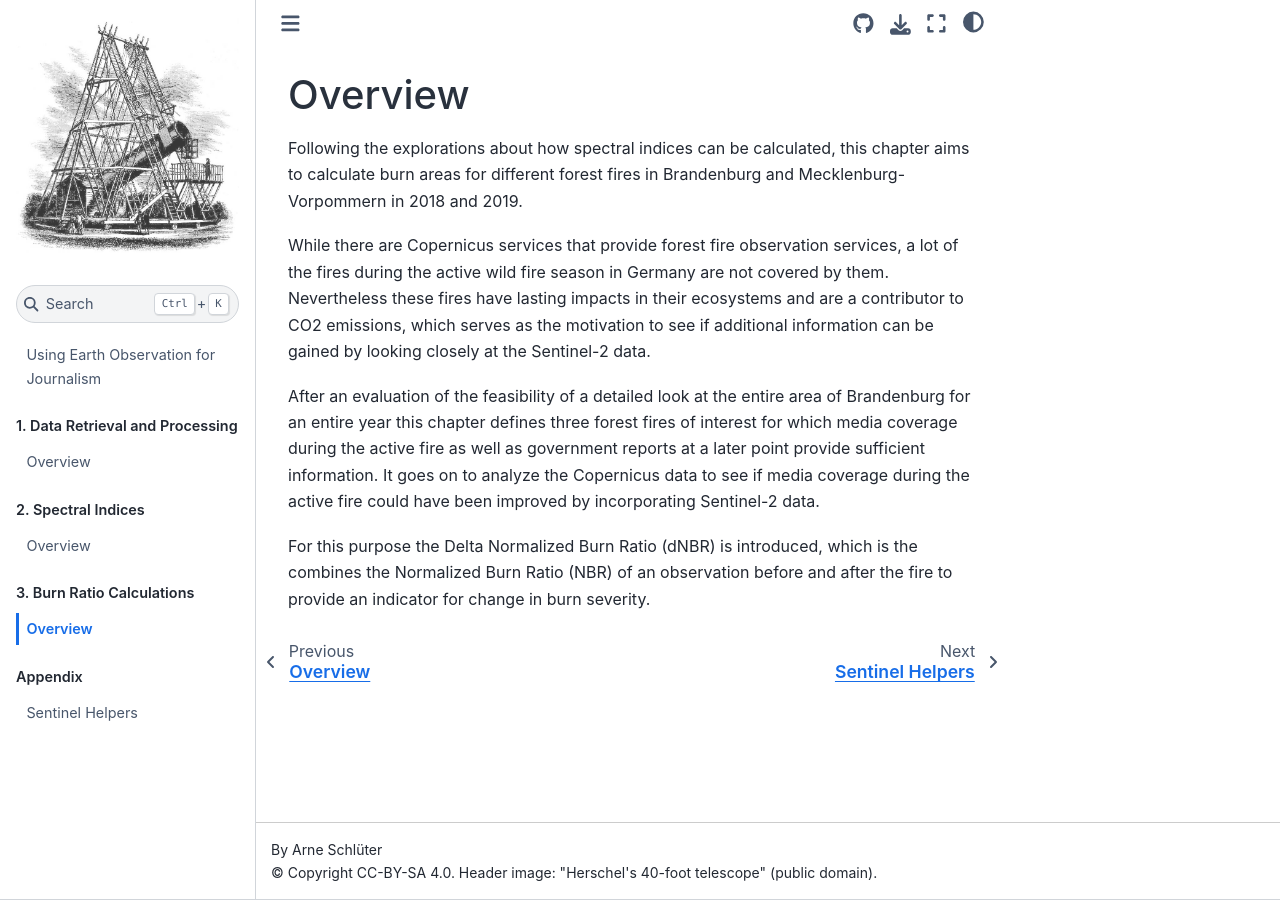
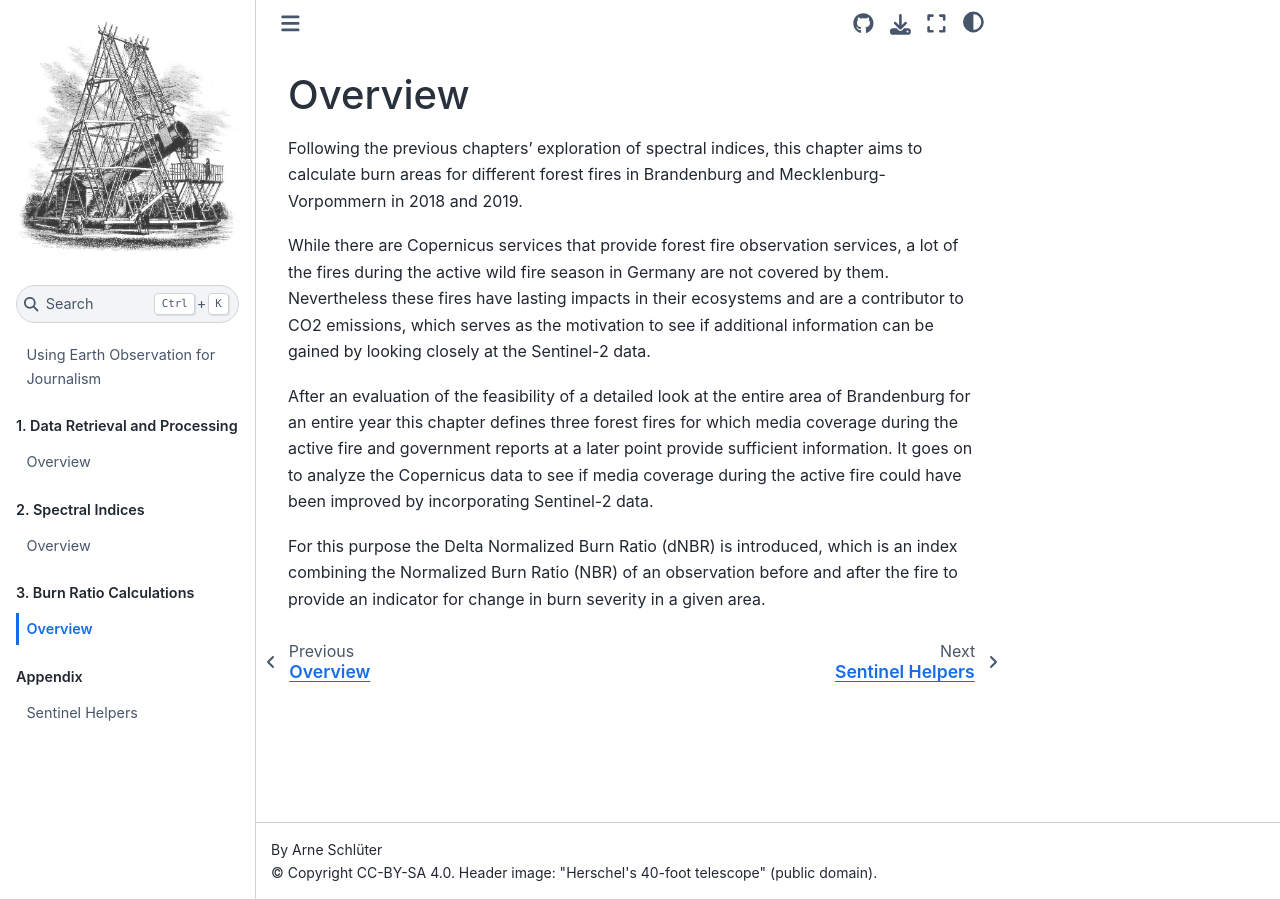
Before and after one commit to rrrnld/earth-observation-for-journalism, a Jupyter Book: the page built from sources/03-overview.md, in a window 1280 px wide. Built offline with Jupyter Book 1.0.4 settings and Sphinx 7.4.7 and the Sphinx Book theme 1.1.4, drawn with Linux system fonts in a browser that asks for light colours; pages that are not in the unit, such as notebooks, are missing from menus.

Commit message:
Words are words words

```diff
--- a/sources/03-overview.md
+++ b/sources/03-overview.md
@@ -1,11 +1,11 @@
 # Overview
 
-Following the explorations about how spectral indices can be calculated, this chapter aims to calculate burn areas for different forest fires in Brandenburg and Mecklenburg-Vorpommern in 2018 and 2019.
+Following the previous chapters' exploration of spectral indices, this chapter aims to calculate burn areas for different forest fires in Brandenburg and Mecklenburg-Vorpommern in 2018 and 2019.
 
 While there are Copernicus services that provide forest fire observation services, a lot of the fires during the active wild fire season in Germany are not covered by them.
 Nevertheless these fires have lasting impacts in their ecosystems and are a contributor to CO2 emissions, which serves as the motivation to see if additional information can be gained by looking closely at the Sentinel-2 data.
 
-After an evaluation of the feasibility of a detailed look at the entire area of Brandenburg for an entire year this chapter defines three forest fires of interest for which media coverage during the active fire as well as government reports at a later point provide sufficient information.
+After an evaluation of the feasibility of a detailed look at the entire area of Brandenburg for an entire year this chapter defines three forest fires for which media coverage during the active fire and government reports at a later point provide sufficient information.
 It goes on to analyze the Copernicus data to see if media coverage during the active fire could have been improved by incorporating Sentinel-2 data.
 
-For this purpose the Delta Normalized Burn Ratio (dNBR) is introduced, which is the combines the Normalized Burn Ratio (NBR) of an observation before and after the fire to provide an indicator for change in burn severity.
+For this purpose the Delta Normalized Burn Ratio (dNBR) is introduced, which is an index combining the Normalized Burn Ratio (NBR) of an observation before and after the fire to provide an indicator for change in burn severity in a given area.
```
Also changed, not shown: README.md (+1 -1 lines).
